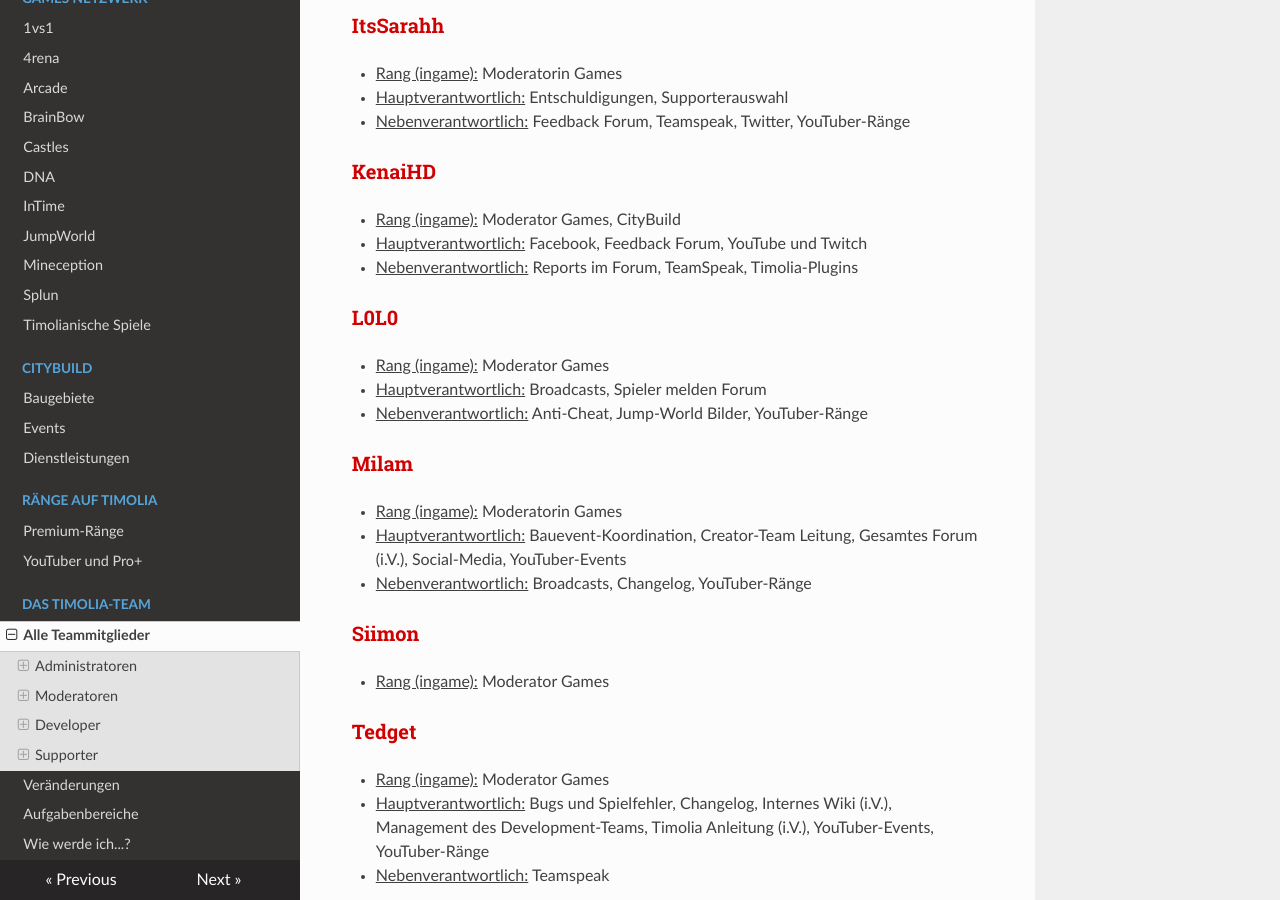
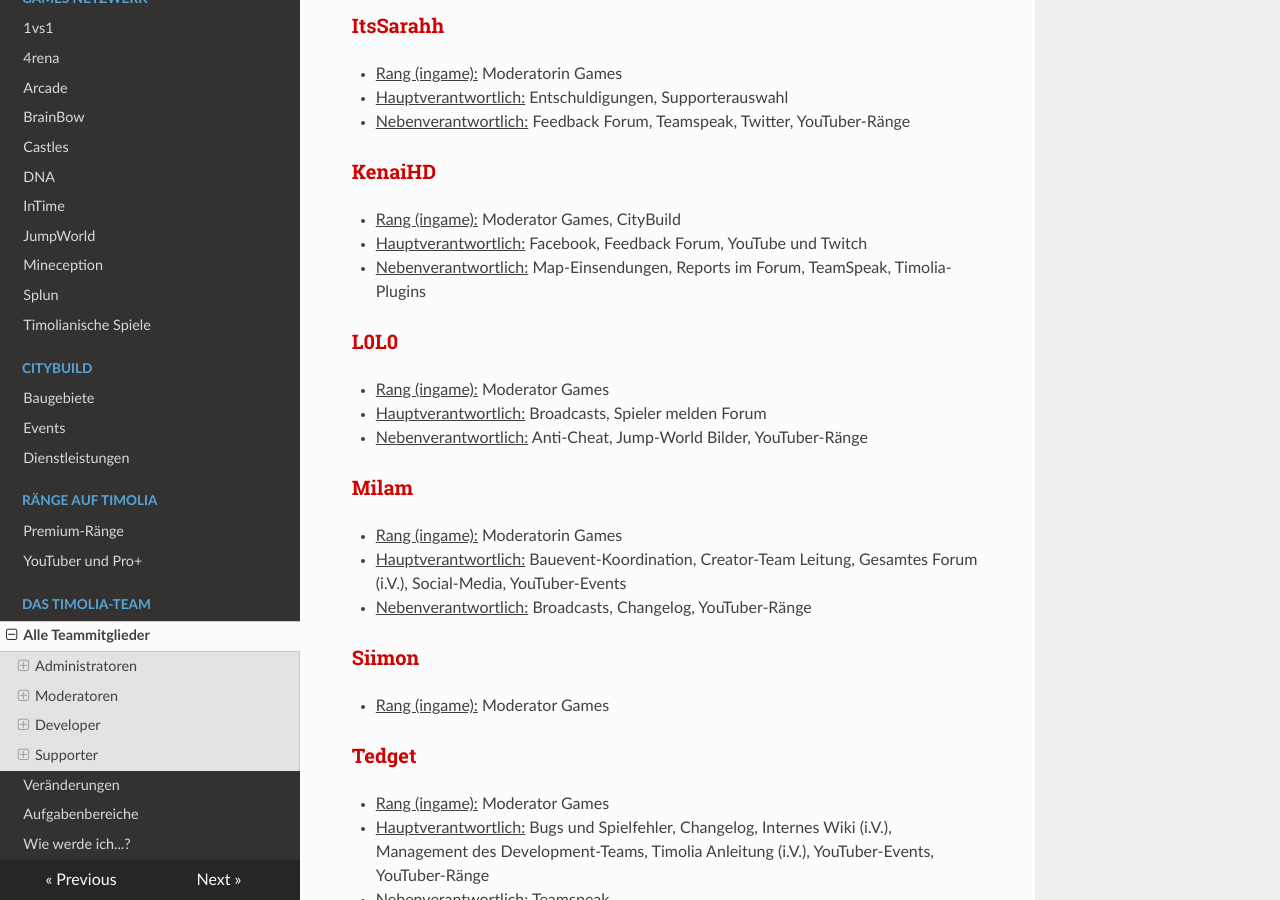
Before and after one commit to TimoliaDE/HowTo, an MkDocs documentation site: the page built from docs/team/members.md, in a window 1280 px wide and 900 px high, scrolled down 1498 px. Built offline with MkDocs 1.6.1, drawn with Linux system fonts in a browser that asks for light colours; nearby versions of some CDN libraries; old or Windows-style settings are respelled for this version of MkDocs; some of the changed text lies outside the part shown.

Commit message:
map-einsendungen mem.

```diff
--- a/docs/team/members.md
+++ b/docs/team/members.md
@@ -50,7 +50,7 @@ Moderatoren kümmern sich um das reibungslose Spielererlebnis der verschiedenen
 ###<strong><span style="color:#CF0101">KenaiHD</span></strong>
 - <u>Rang (ingame):</u> Moderator Games, CityBuild
 - <u>Hauptverantwortlich:</u> Facebook, Feedback Forum, YouTube und Twitch
-- <u>Nebenverantwortlich:</u> Reports im Forum, TeamSpeak, Timolia-Plugins
+- <u>Nebenverantwortlich:</u> Map-Einsendungen, Reports im Forum, TeamSpeak, Timolia-Plugins
 
 ###<strong><span style="color:#CF0101">L0L0</span></strong>
 - <u>Rang (ingame):</u> Moderator Games
@@ -194,6 +194,7 @@ Sie stehen für alle grundlegenden Fragen und Reports zur Verfügung und sind di
 
 ### <strong><span style="color:#E4D100">Schonas</span></strong>
 - <u>Rang (ingame):</u> Supporter Games
+- <u>Nebenverantwortlich:</u> Map-Einsendungen
 
 ###<strong><span style="color:#E4D100">Sinzilla</span></strong>
 - <u>Rang (ingame):</u> Supporter Games
@@ -407,6 +408,7 @@ Sie sind für die Arenen und Maps des Timolia-Netzwerkes verantwortlich und entw
 ###<strong><span style="color:#00646F">Vectrail</span></strong>
 - <u>Rang (ingame):</u> Builder
 - <u>Hauptverantwortlich:</u> Bauevent, Bautresor, City-Maps, Games-Maps, Management des Bauteams
+- <u>Nebenverantwortlich:</u> Map-Einsendungen
 
 ###<strong><span style="color:#00646F">Vemdex</span></strong>
 - <u>Rang (ingame):</u> Builder
```
